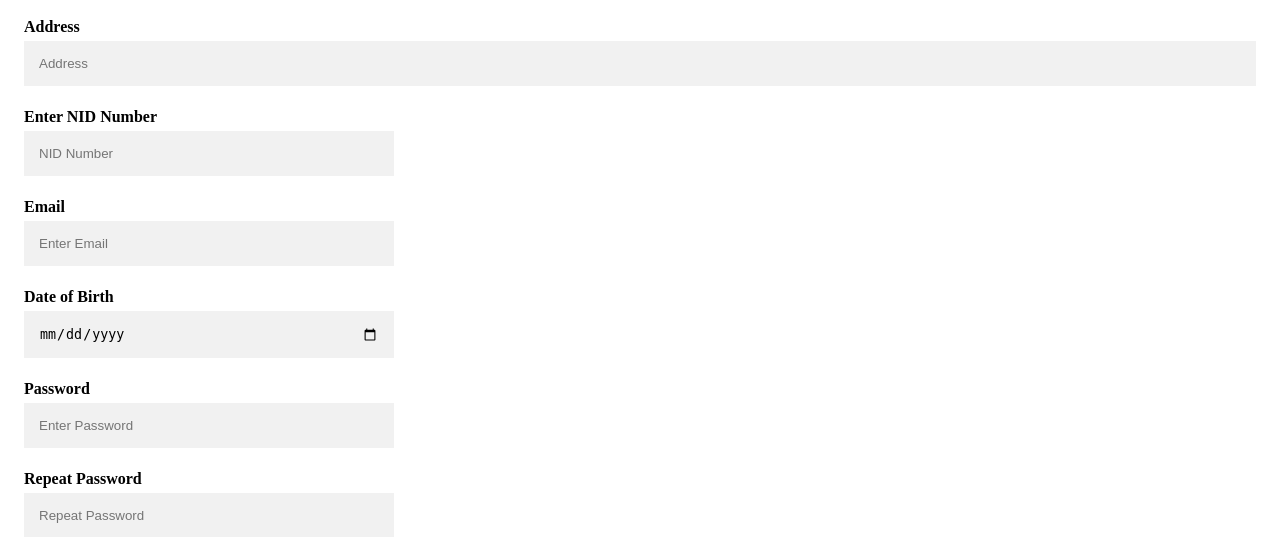
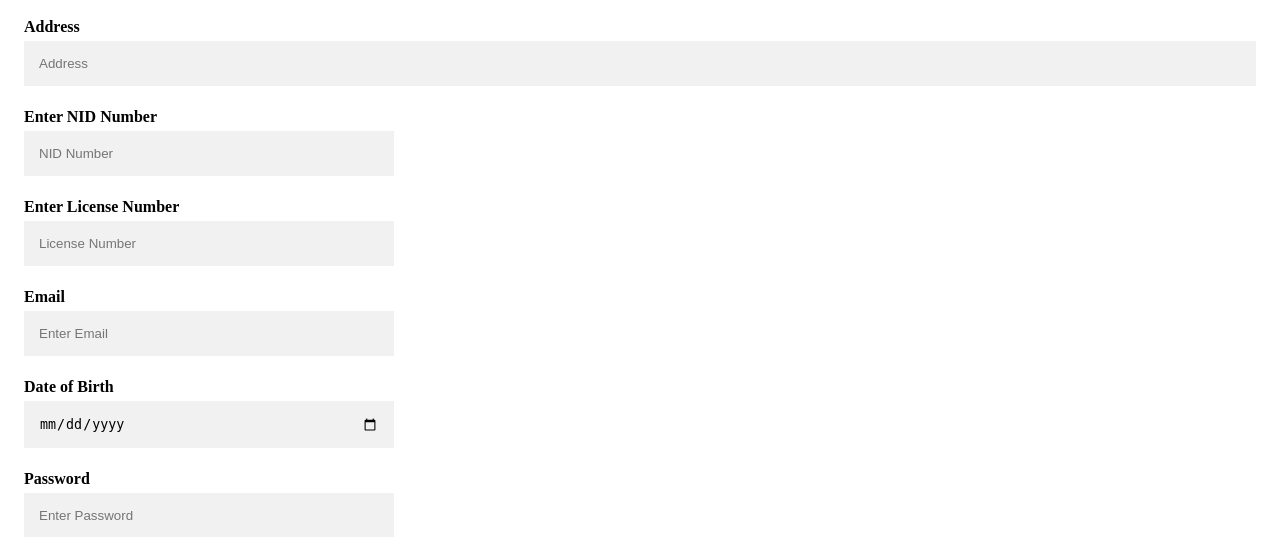
Before and after one commit to blob35/CarRental, a PHP site: page /registration.php in a window 1280 px wide. Shown: the part 321-858 px from the top of the page. Run offline with PHP 8.4, Linux system fonts and the light colour scheme.

Commit message:
Update registration.php

```diff
--- a/registration.php
+++ b/registration.php
@@ -26,6 +26,9 @@
      <label for="nid"><b>Enter NID Number</b></label><br>
     <input type="ssn" placeholder="NID Number" name="nid" id="nid" required><br>
 
+    <label for="license"><b>Enter License Number</b></label><br>
+    <input type="ssn" placeholder="License Number" name="license" id="license" required><br>
+
     <label for="email"><b>Email</b></label><br>
     <input type="email" placeholder="Enter Email" name="email" id="email" required>
     <br>
```
